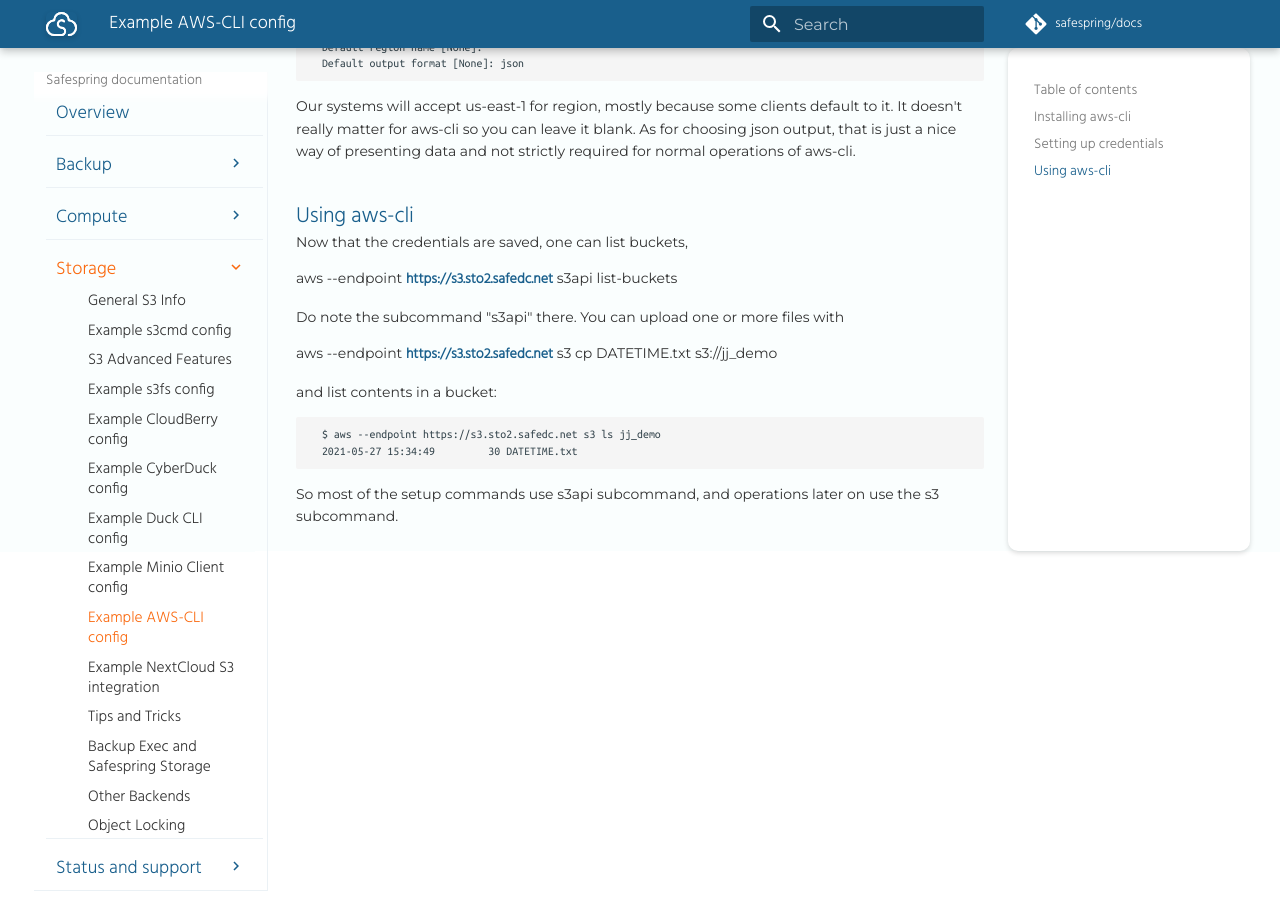
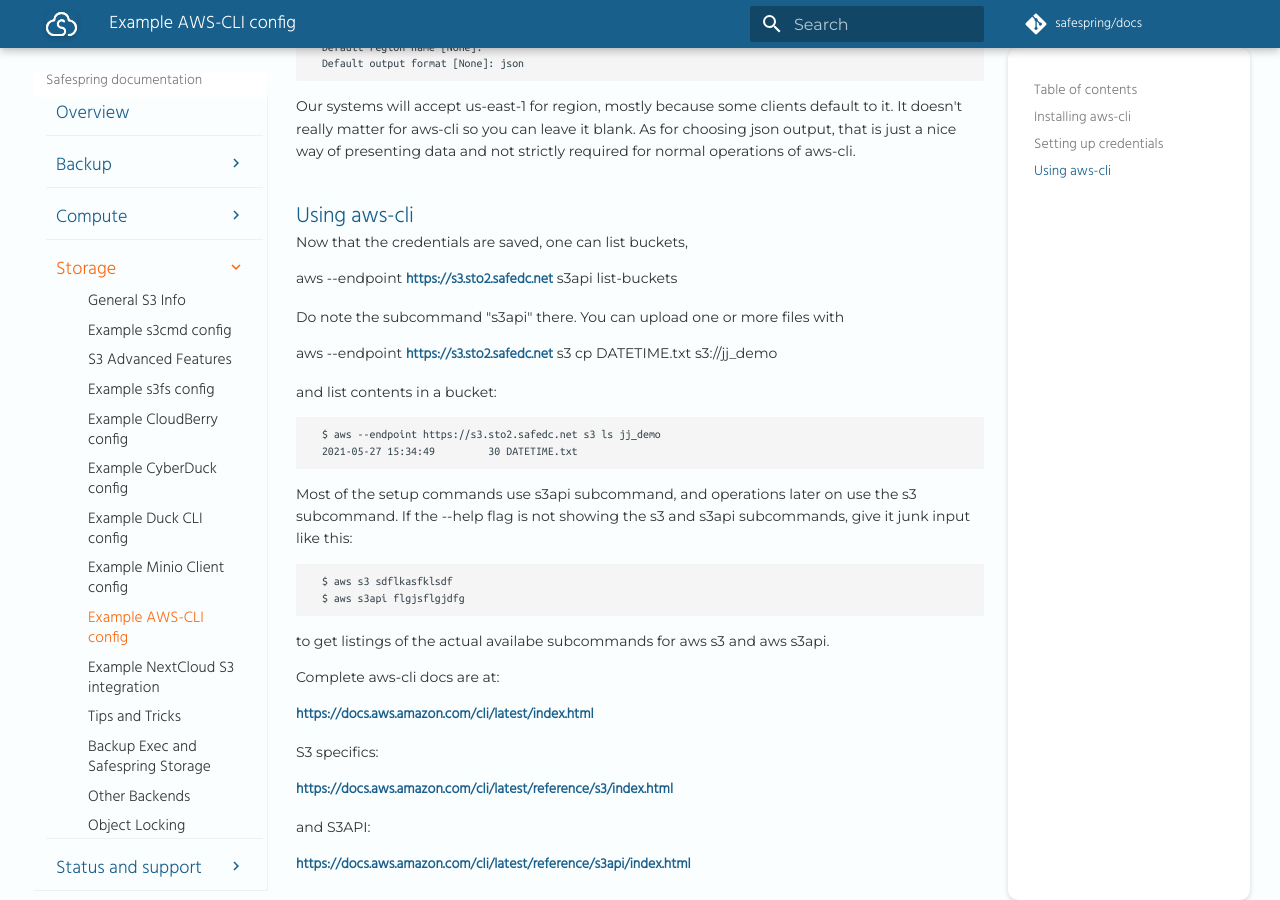
Before and after one commit to safespring/docs, an MkDocs documentation site: the page built from content/storage/aws-cli.md, in a window 1280 px wide and 900 px high, scrolled down 448 px. Built offline with MkDocs 1.6.1 and Material for MkDocs 9.7.7, drawn with Linux system fonts in a browser that asks for light colours; a script that is not in the unit is left out; comment, search, counter and statistics services are not loaded; old or Windows-style settings are respelled for this version of MkDocs.

Commit message:
Links to aws-cli official docs and help on help for aws-cli

````diff
--- a/content/storage/aws-cli.md
+++ b/content/storage/aws-cli.md
@@ -46,5 +46,26 @@
   2021-05-27 15:34:49         30 DATETIME.txt
 ```
 
-So most of the setup commands use s3api subcommand, and operations
-later on use the s3 subcommand.
+Most of the setup commands use s3api subcommand, and operations later
+on use the s3 subcommand. If the --help flag is not showing the s3 and
+s3api subcommands, give it junk input like this:
+
+```
+  $ aws s3 sdflkasfklsdf
+  $ aws s3api flgjsflgjdfg
+```
+
+to get listings of the actual availabe subcommands for aws s3 and aws
+s3api.
+
+Complete aws-cli docs are at:
+
+https://docs.aws.amazon.com/cli/latest/index.html
+
+S3 specifics:
+
+https://docs.aws.amazon.com/cli/latest/reference/s3/index.html
+
+and S3API:
+
+https://docs.aws.amazon.com/cli/latest/reference/s3api/index.html
````
